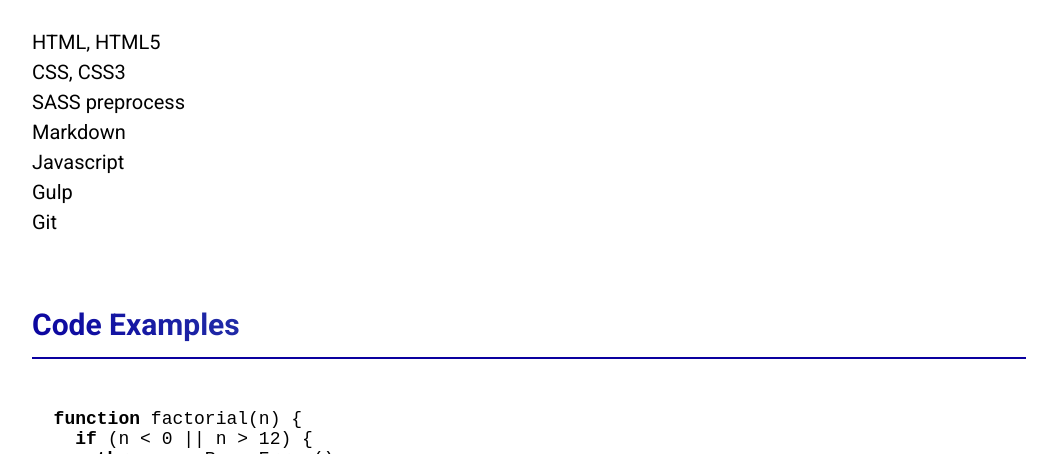
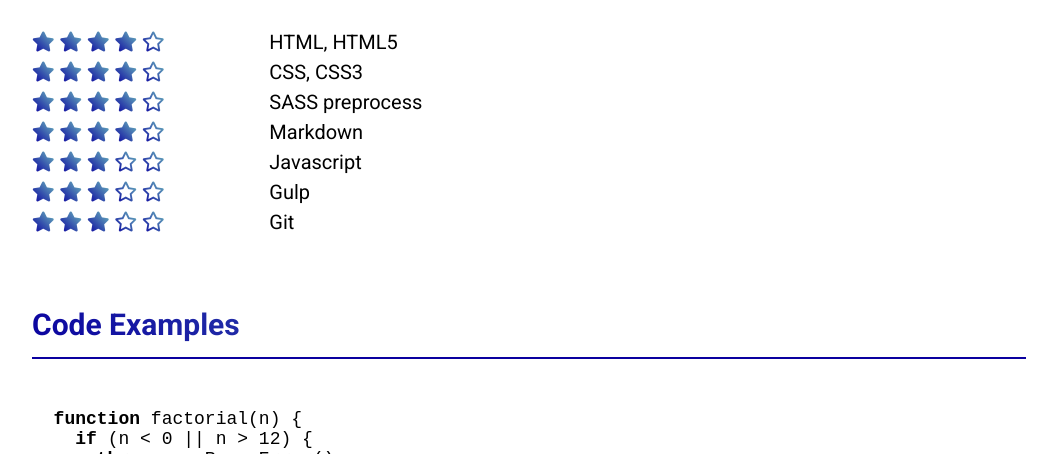
Before and after one commit to ElapseKAP/rsschool-cv, a plain HTML site: page index.html in a window 1280 px wide. Shown: the part 646-1100 px from the top of the page, without its empty margins (111-1168 px from the left). Drawn offline with Linux system fonts and the light colour scheme.

Commit message:
feat: added star icons to the skill items; added styles to the skill rates

```diff
--- a/index.html
+++ b/index.html
@@ -30,20 +30,76 @@
       <main class="main-content">
         <section class="content-inner">
           <article class="cv-item summary">
-            <h2 class="title">Summery</h2>
+            <h2 class="title">Summary</h2>
             <p class="text">The main goal is to improve knowledge and skills in
               frontend development. In the near future to become a full stack
               developer.</p>
           </article>
           <article class="cv-item skills">
             <h2 class="title">Skills</h2>
-            <p class="html-skill">HTML, HTML5</p>
-            <p class="css-skill">CSS, CSS3</p>
-            <p class="preproc-skill">SASS preprocess</p>
-            <p class="md-skill">Markdown</p>
-            <p class="js-skill">Javascript</p>
-            <p class="taskrun-skill">Gulp</p>
-            <p class="svm-skill">Git</p>
+            <p class="html-skill">
+              <span class="icons">
+                <i class="fas fa-star"></i>
+                <i class="fas fa-star"></i>
+                <i class="fas fa-star"></i>
+                <i class="fas fa-star"></i>
+                <i class="far fa-star"></i>
+              </span>
+              HTML, HTML5</p>
+            <p class="css-skill">
+              <span class="icons">
+                <i class="fas fa-star"></i>
+                <i class="fas fa-star"></i>
+                <i class="fas fa-star"></i>
+                <i class="fas fa-star"></i>
+                <i class="far fa-star"></i>
+              </span>
+              CSS, CSS3</p>
+            <p class="preproc-skill">
+              <span class="icons">
+                <i class="fas fa-star"></i>
+                <i class="fas fa-star"></i>
+                <i class="fas fa-star"></i>
+                <i class="fas fa-star"></i>
+                <i class="far fa-star"></i>
+              </span>
+              SASS preprocess</p>
+            <p class="md-skill">
+              <span class="icons">
+                <i class="fas fa-star"></i>
+                <i class="fas fa-star"></i>
+                <i class="fas fa-star"></i>
+                <i class="fas fa-star"></i>
+                <i class="far fa-star"></i>
+              </span>
+              Markdown</p>
+            <p class="js-skill">
+              <span class="icons">
+                <i class="fas fa-star"></i>
+                <i class="fas fa-star"></i>
+                <i class="fas fa-star"></i>
+                <i class="far fa-star"></i>
+                <i class="far fa-star"></i>
+              </span>
+              Javascript</p>
+            <p class="taskrun-skill">
+              <span class="icons">
+                <i class="fas fa-star"></i>
+                <i class="fas fa-star"></i>
+                <i class="fas fa-star"></i>
+                <i class="far fa-star"></i>
+                <i class="far fa-star"></i>
+              </span>
+              Gulp</p>
+            <p class="svm-skill">
+              <span class="icons">
+                <i class="fas fa-star"></i>
+                <i class="fas fa-star"></i>
+                <i class="fas fa-star"></i>
+                <i class="far fa-star"></i>
+                <i class="far fa-star"></i>
+              </span>
+              Git</p>
           </article>
           <article class="cv-item code-examples">
             <h2 class="title">Code Examples</h2>
--- a/main.css
+++ b/main.css
@@ -83,6 +83,17 @@ body {
   line-height: 30px;
 }
 
+.skills .icons:last-child {
+  display: inline-block;
+  margin-right: 100px;
+}
+
+.cv-item .icons .fa-star::before {
+  background: -webkit-linear-gradient(45deg, #09009f, rgba(33,154,156,0.65));
+  -webkit-background-clip: text;
+  -webkit-text-fill-color: transparent;
+}
+
 .cv-item p,
 .cv-item .edu-set {
   font-size: 20px;
```
